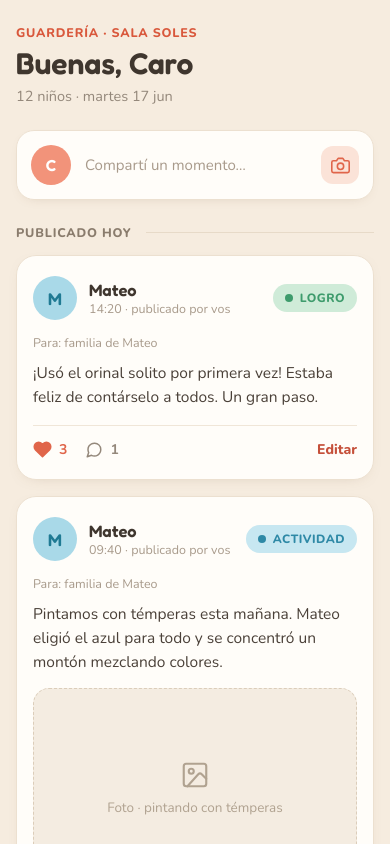
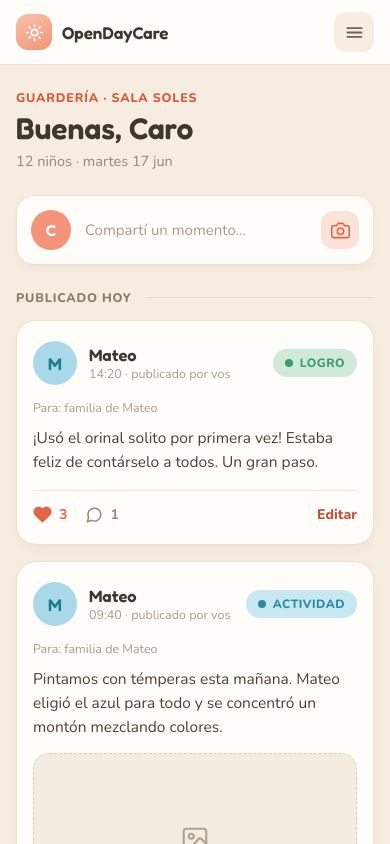
Before and after one commit to NokrisMx/open-daycare, a Next.js app: page / in a window 390 px wide. Built offline with nearby package versions, Linux system fonts and the light colour scheme.

Commit message:
Agregar componente MobileNavigation para la navegación móvil del sidebar

```diff
--- a/app/page.tsx
+++ b/app/page.tsx
@@ -1,5 +1,6 @@
 import { ComposerPrompt } from "@/components/feed/composer-prompt";
 import { FeedHeader } from "@/components/feed/feed-header";
+import { MobileNavigation } from "@/components/feed/mobile-navigation";
 import { PostCard, type FeedPost } from "@/components/feed/post-card";
 import { SectionDivider } from "@/components/feed/section-divider";
 import { Sidebar } from "@/components/feed/sidebar";
@@ -55,6 +56,14 @@ export default function Home() {
       />
 
       <main className="h-screen w-full min-w-0 flex-1 overflow-x-hidden overflow-y-auto">
+        <MobileNavigation
+          roomName="Sala Soles"
+          userName="Caro Giménez"
+          userRole="Maestra · Soles"
+          userInitial="C"
+          activeItem="feed"
+        />
+
         <div className="mx-auto w-full max-w-[760px] px-4 pt-6 pb-12 md:px-10 md:pt-[34px] md:pb-20">
           <FeedHeader
             daycareName="GUARDERÍA"
--- /dev/null
+++ b/components/feed/mobile-navigation.tsx
@@ -0,0 +1,81 @@
+"use client";
+
+import { useState } from "react";
+
+import {
+  SidebarContent,
+  type SidebarProps,
+} from "@/components/feed/sidebar";
+
+export type MobileNavigationProps = SidebarProps;
+
+function MobileBrand() {
+  return (
+    <div className="flex items-center gap-2.5">
+      <div className="flex size-9 shrink-0 items-center justify-center rounded-xl bg-[linear-gradient(155deg,#F8C3A8,#F2937A)]">
+        <svg
+          aria-hidden="true"
+          width="19"
+          height="19"
+          viewBox="0 0 24 24"
+          fill="none"
+          stroke="#fff"
+          strokeWidth="2.2"
+          strokeLinecap="round"
+          strokeLinejoin="round"
+        >
+          <circle cx="12" cy="12" r="4" />
+          <path d="M12 2v2M12 20v2M4.9 4.9l1.4 1.4M17.7 17.7l1.4 1.4M2 12h2M20 12h2M4.9 19.1l1.4-1.4M17.7 6.3l1.4-1.4" />
+        </svg>
+      </div>
+      <span className="font-display text-[17px] font-semibold text-[#3F362E]">
+        OpenDayCare
+      </span>
+    </div>
+  );
+}
+
+export function MobileNavigation(props: MobileNavigationProps) {
+  const [isOpen, setIsOpen] = useState(false);
+
+  return (
+    <>
+      <div className="sticky top-0 z-40 flex items-center justify-between border-b border-[#ECE0D0] bg-[#FFFDF9] px-4 py-3 md:hidden">
+        <MobileBrand />
+        <button
+          type="button"
+          aria-label={isOpen ? "Cerrar menú" : "Abrir menú"}
+          onClick={() => setIsOpen((open) => !open)}
+          className="flex size-10 items-center justify-center rounded-xl bg-[#F6ECDF] text-[#6E6359]"
+        >
+          <svg
+            aria-hidden="true"
+            width="21"
+            height="21"
+            viewBox="0 0 24 24"
+            fill="none"
+            stroke="currentColor"
+            strokeWidth="2.2"
+            strokeLinecap="round"
+          >
+            <path d="M4 7h16M4 12h16M4 17h16" />
+          </svg>
+        </button>
+      </div>
+
+      {isOpen ? (
+        <>
+          <button
+            type="button"
+            aria-label="Cerrar menú"
+            onClick={() => setIsOpen(false)}
+            className="fixed inset-0 z-30 bg-[#3F362E]/35 md:hidden"
+          />
+          <aside className="fixed inset-y-0 left-0 z-50 flex h-screen w-[248px] flex-col border-r border-[#ECE0D0] bg-[#FFFDF9] px-4 py-6 md:hidden">
+            <SidebarContent {...props} />
+          </aside>
+        </>
+      ) : null}
+    </>
+  );
+}
```
